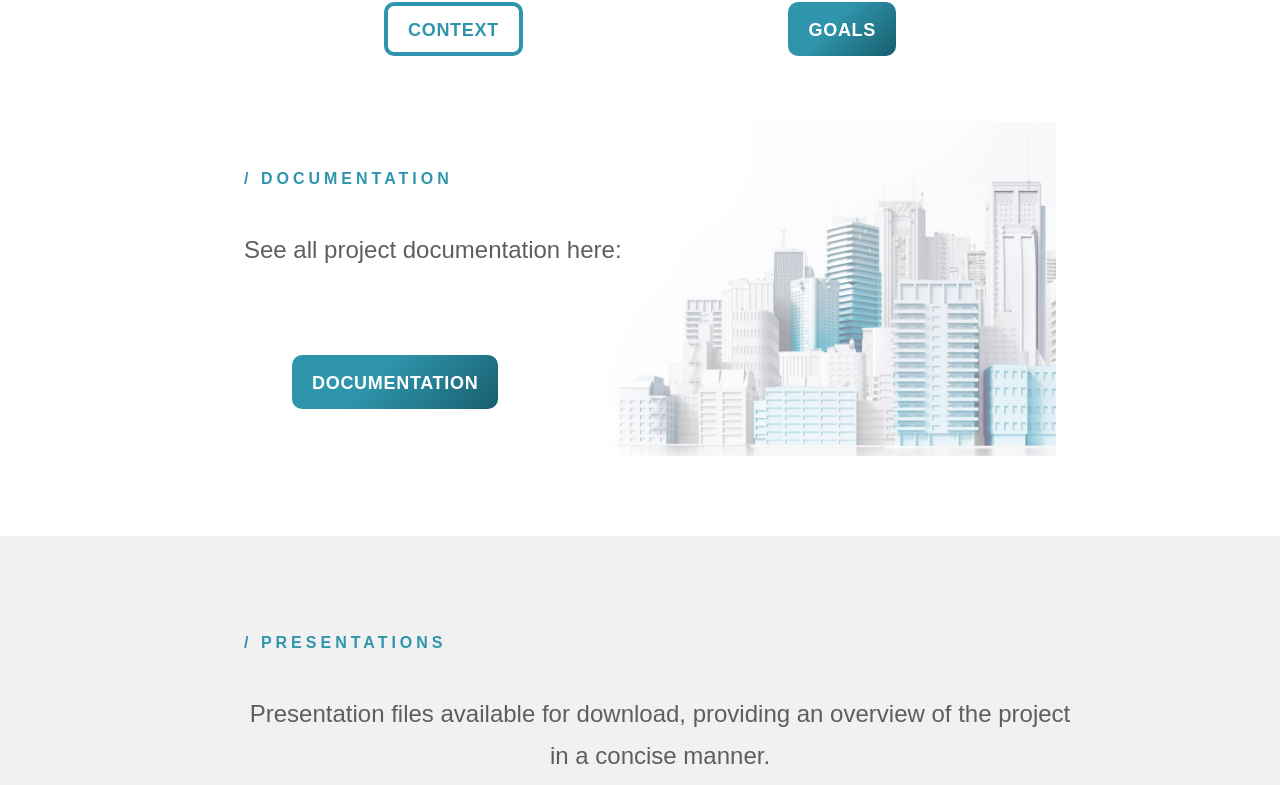
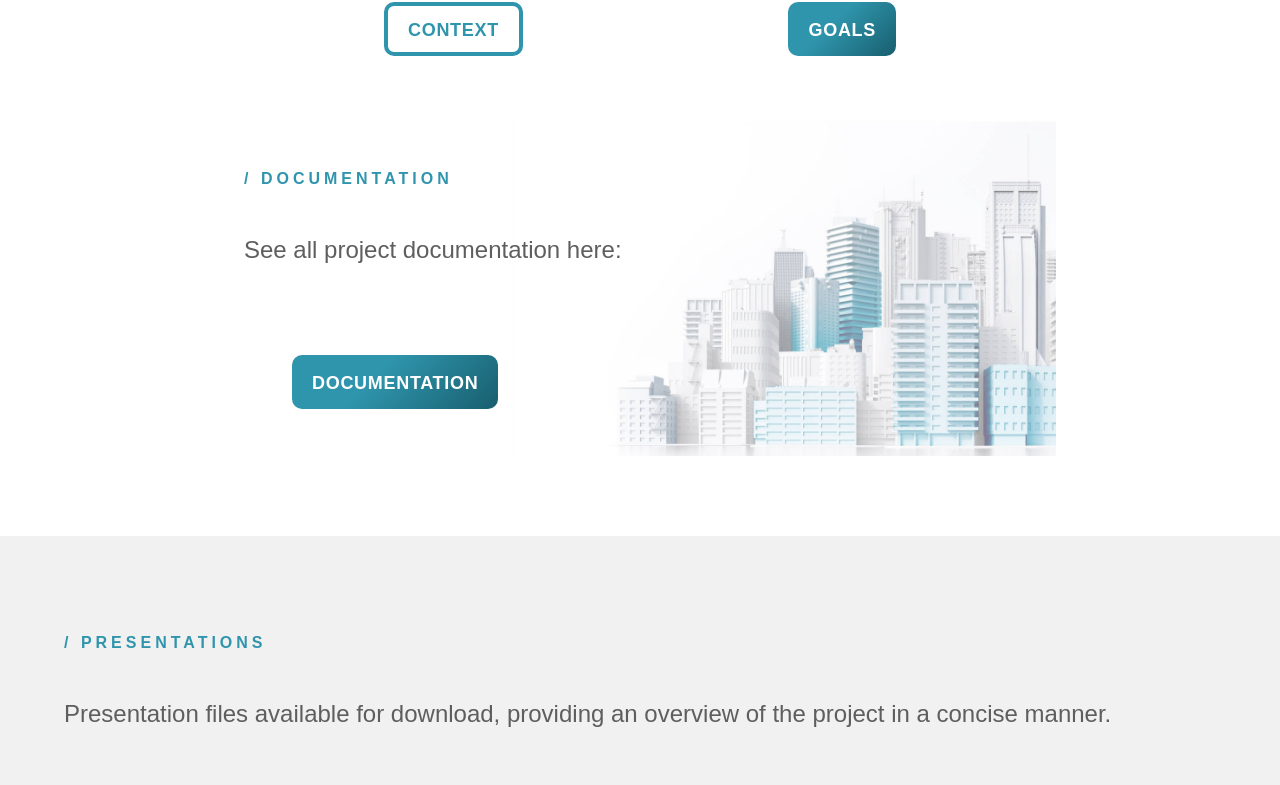
Before and after one commit to Wish-Where-is-Home/Website-WisHpresentation, a React (Create React App) app in the folder wish-whereishome/: page / in a window 1280 px wide. Shown: the part 1999-2784 px from the top of the page. Built offline with nearby package versions, Linux system fonts and the light colour scheme.

Commit message:
Presentations Section Responsive

```diff
--- a/wish-whereishome/src/Components/ScrollToTop/ScrollToTop.css
+++ b/wish-whereishome/src/Components/ScrollToTop/ScrollToTop.css
@@ -9,6 +9,7 @@
     background-color: black;
     color: black;
     border: 1px solid black;
+    z-index: 1000;
 
 }
 
--- a/wish-whereishome/src/Sections/Presentations/Presentations.css
+++ b/wish-whereishome/src/Sections/Presentations/Presentations.css
@@ -1,6 +1,5 @@
 .presentations-section{
     width: 100%;
-    max-height: 100vh;
     display: flex;
     align-items: center;
     justify-content: center;
@@ -67,3 +66,42 @@
     display: flex;
     flex-direction: row;
 }
+
+
+
+
+@media (max-width: 1500px) {
+    .show-presentations{
+        flex-direction: column;
+        width: 100%;
+        height: 130vh;
+        align-items: center;
+        margin-top: 0;
+
+    }
+
+    .presentations-section{
+        min-height: 150vh;
+    }
+
+    .presentations-content{
+        display: flex;
+        flex-direction: column;
+        height: 100%;
+        width: 90%;
+        align-items: center;
+        justify-content: center;
+    }
+
+
+    .row-presentations-p p{
+        line-height: 42px;
+        font-family: "metropolis-regular", sans-serif;
+        font-size: 24px;
+        margin-bottom: 0;
+        color:rgba(85, 85, 85, 0.95);
+    }
+
+
+
+}
```
